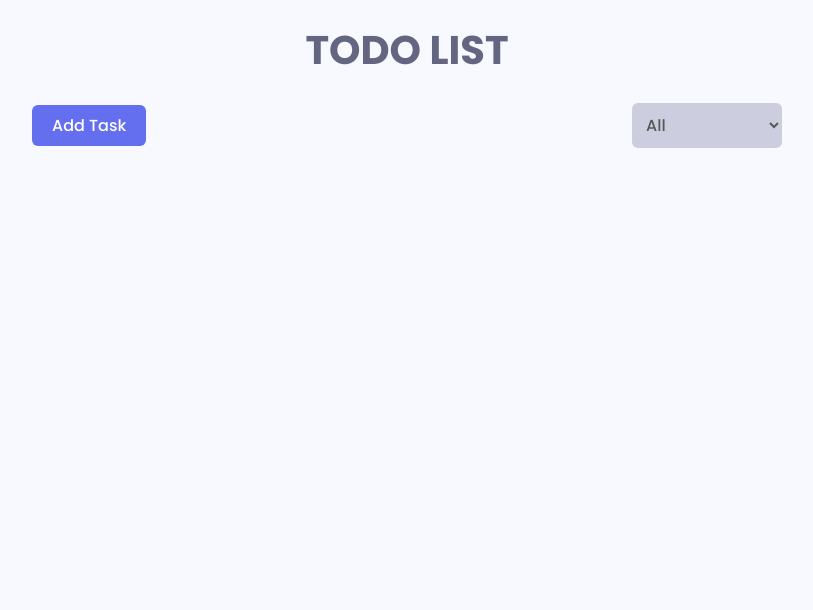
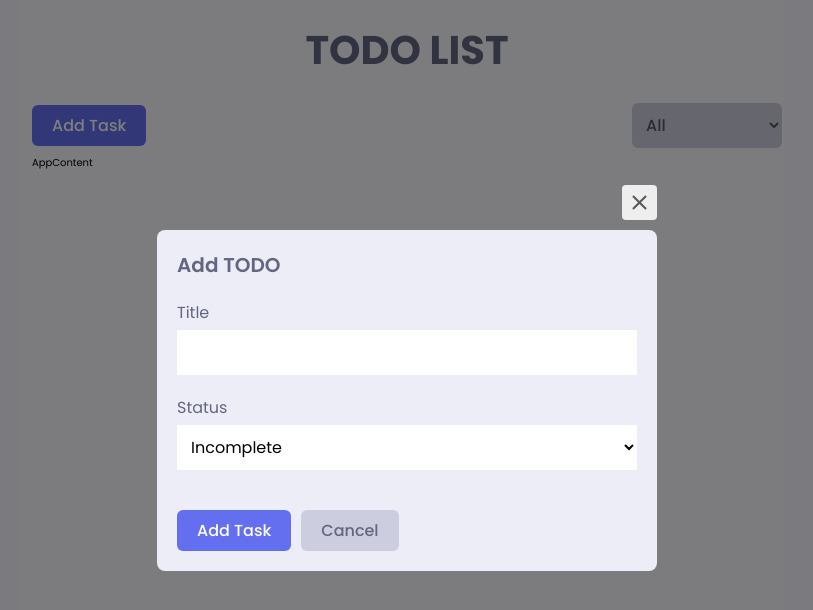
Before and after one commit to berdibekovadilet/redux_todo, a React (Create React App) app: page / in a window 1280 px wide. Both pictures are taken after a click on the button "Add Task". Shown: the top 610 px of the page, without its empty margins (233-1046 px from the left). Built offline with nearby package versions, Linux system fonts and the light colour scheme.

Commit message:
add modal form

```diff
--- a/src/App.js
+++ b/src/App.js
@@ -1,3 +1,4 @@
+import AppContent from "./components/AppContent";
 import AppHeader from "./components/AppHeader";
 import PageTitle from "./components/PageTitle";
 import styles from "./styles/modules/app.module.scss";
@@ -8,6 +9,7 @@
       <PageTitle>TODO LIST</PageTitle>
       <div className={styles.app__wrapper}>
         <AppHeader />
+        <AppContent />
       </div>
     </div>
   );
--- /dev/null
+++ b/src/components/AppContent.jsx
@@ -0,0 +1,9 @@
+import React from 'react'
+
+const AppContent = () => {
+  return (
+    <div>AppContent</div>
+  )
+}
+
+export default AppContent
--- a/src/components/AppHeader.jsx
+++ b/src/components/AppHeader.jsx
@@ -1,16 +1,22 @@
-import React from "react";
+import React, { useState } from "react";
 import Button, { SelectButton } from "./Button";
 import styles from "../styles/modules/app.module.scss";
+import TodoModal from "./TodoModal";
 
 const AppHeader = () => {
+  const [modalOpen, setModalOpen] = useState(false);
+
   return (
     <div className={styles.appHeader}>
-      <Button variant="primary">Add task</Button>
+      <Button variant="primary" onClick={() => setModalOpen(true)}>
+        Add task
+      </Button>
       <SelectButton id="status">
         <option value="all">All</option>
         <option value="incomplete">Incomplete</option>
         <option value="complete">Complete</option>
       </SelectButton>
+      <TodoModal modalOpen={modalOpen} setModalOpen={setModalOpen} />
     </div>
   );
 };
--- /dev/null
+++ b/src/components/TodoModal.jsx
@@ -0,0 +1,68 @@
+import React, { useState } from "react";
+import { MdOutlineClose } from "react-icons/md";
+import styles from "../styles/modules/modal.module.scss";
+import Button from "./Button";
+
+const TodoModal = ({ modalOpen, setModalOpen }) => {
+  const [title, setTitle] = useState("");
+  const [status, setStatus] = useState("incomplete");
+
+  const handleSubmit = (e) => {
+    e.preventDefault();
+    console.log({ title, status });
+  };
+
+  return (
+    modalOpen && (
+      <div className={styles.wrapper}>
+        <div className={styles.container}>
+          <div
+            className={styles.closeButton}
+            onClick={() => setModalOpen(false)}
+            onKeyDown={() => setModalOpen(false)}
+            tabIndex={0}
+            role="button"
+          >
+            <MdOutlineClose></MdOutlineClose>
+          </div>
+          <form className={styles.form} onSubmit={(e) => handleSubmit(e)}>
+            <h1 className={styles.formTitle}>Add TODO</h1>
+            <label htmlFor="title">
+              Title
+              <input
+                type="text"
+                id="title"
+                onChange={(e) => setTitle(e.target.value)}
+              />
+            </label>
+            <label htmlFor="status">
+              Status
+              <select
+                name="status"
+                id="status"
+                onChange={(e) => setStatus(e.target.value)}
+              >
+                <option value="incomplete">Incomplete</option>
+                <option value="complete">Complete</option>
+              </select>
+            </label>
+            <div className={styles.buttonContainer}>
+              <Button type="submit" variant="primary">
+                Add Task
+              </Button>
+              <Button
+                variant="secondary"
+                onClick={() => setModalOpen(false)}
+                onKeyDown={() => setModalOpen(false)}
+              >
+                Cancel
+              </Button>
+            </div>
+          </form>
+        </div>
+      </div>
+    )
+  );
+};
+
+export default TodoModal;
```
Also changed, not shown: src/app/store.js (added, +7 -0 lines), src/slices/todoSlice.js (added).
